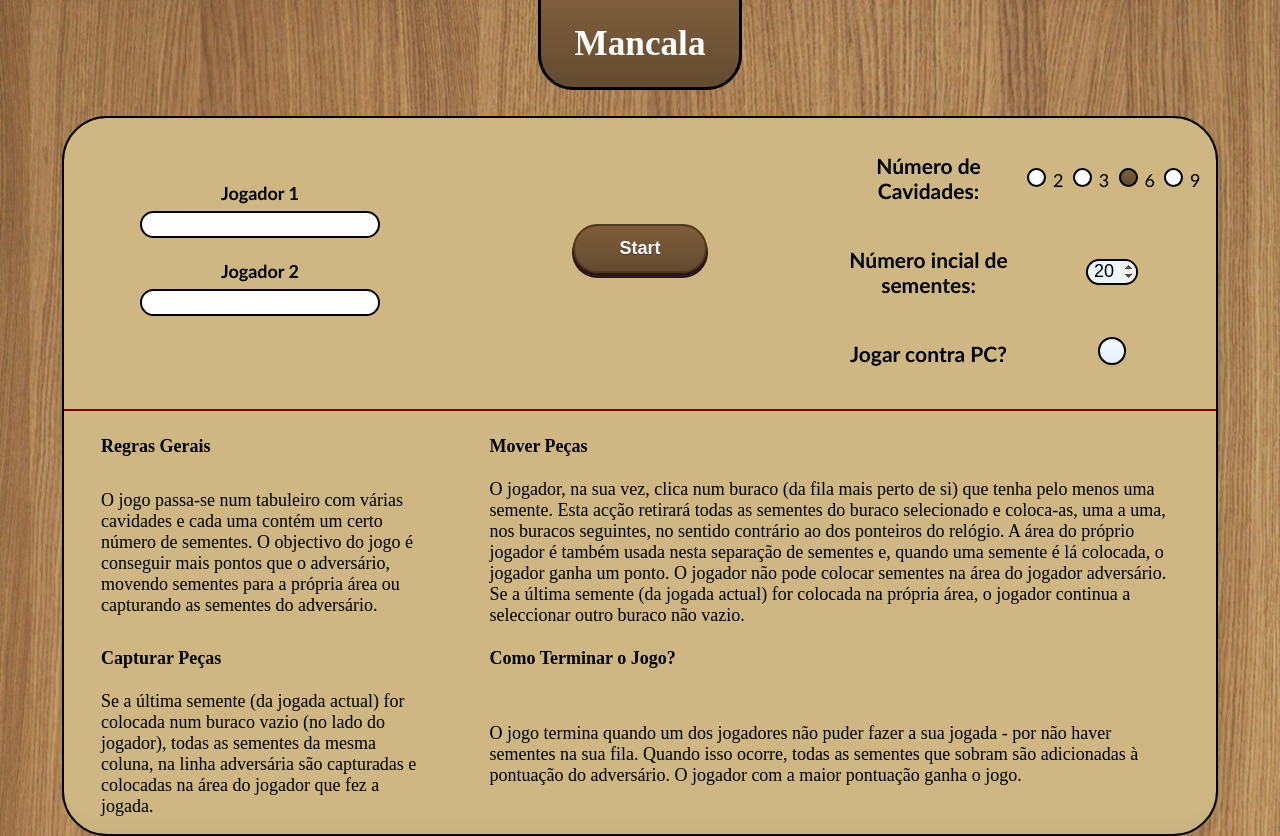
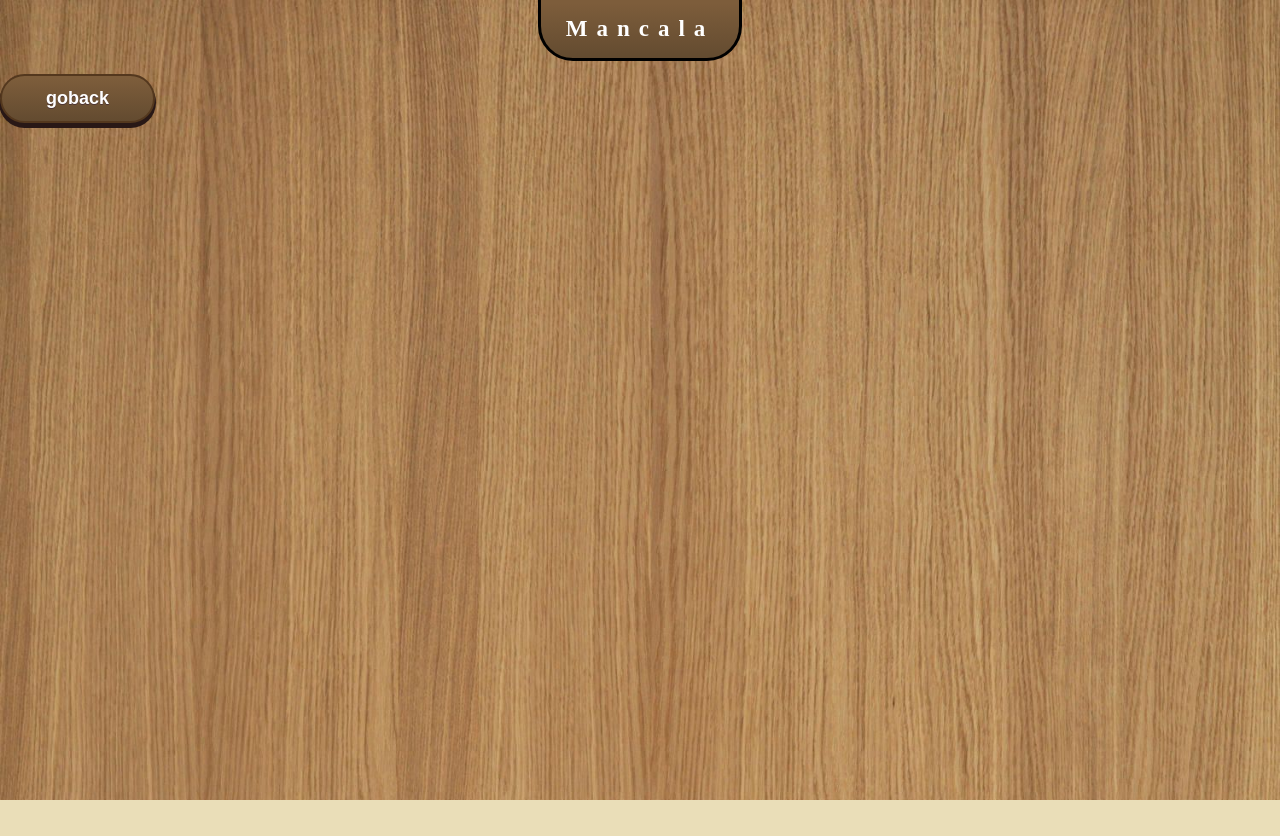
Before and after one commit to thevvalverde/mancala, a plain HTML site: page index.html in a window 1280 px wide. Both pictures are taken after a click on the button "Start". After the commit the page ends 800 px from the top, so only its background shows below. Drawn offline with Linux system fonts and the light colour scheme.

Commit message:
Updated some tags

```diff
--- a/index.html
+++ b/index.html
@@ -3,89 +3,90 @@
 
 <head>
     <meta charset="UTF-8">
+    <meta name="viewport" content="width=device-width">
     <link rel="stylesheet" href="style.css">
     <title>Mancala</title>
 </head>
 
 <body>
-    <header class="headerMancala">
-      <div class="divHeader">
+    <header class="header-mancala">
+      <div class="div-header">
         <h1>Mancala</h1>
       </div>
     </header>
 
-    <div class="divHomescreen">
+    <div id="div-homescreen">
       <form>
-        <table class="tableOptions" style="font-size:18px">
-          <tr class="trTableOptions">
+        <table class="table-options" style="font-size:18px">
+          <tr class="tr-table-options">
             <!------------->
-          <td class="tdTableOptions">
+          <td class="td-table-options">
             <table>
               <tr>
-                <th class="tdTableOptions">
+                <th class="td-table-options">
                   Jogador 1
                 </td>
               </tr>
               <tr>
-                <td class="tdJogadorNome">
-                  <input class="roundedInput" type="text" id="Jogador1" name="nomeJogador" maxlength="20" style="text-align:center">
+                <td class="td-player-name">
+                  <input class="rounded-input" type="text" id="player1" name="player-name" maxlength="20" style="text-align:center">
                 </td>
               </tr>
               <tr>
-                <th class="tdTableOptions">
+                <th class="td-table-options">
                   Jogador 2
                 </td>
               </tr>
               <tr>
-                <td class="tdJogadorNome">
-                  <input class="roundedInput" type="text" id="Jogador2" name="nomeJogador" maxlength="20" style="text-align:center">
+                <td class="td-player-name">
+                  <input class="rounded-input" type="text" id="player2" name="player-name" maxlength="20" style="text-align:center">
                 </td>
               </tr>
               <tr class="hidden pc-options">
-                <td class="tdTableOptions">
+                <td class="td-table-options">
                   <b>Dificuldade</b>
-                  <input class="roundedInput roundedInputNumber" type="number" name="difficulty-number" id="difnum" min="1" max="5" value="1">
+                  <input class="rounded-input rounded-input-number" type="number" name="difficulty-number" id="difnum" min="1" max="5" value="1">
               </tr>
             </table>
           </td>
             <!----------------------------->
-          <td class="tdTableOptions">
-            <input type="button" id="Start" name="Start" value="Start" class="myButton">
+          <td class="td-table-options">
+            <input type="button" id="start" name="Start" value="Start" class="my-button" onclick="startGame()">
             <br>
             <br>
-            <input type="button" id="PCStart" name="PCStart" value="Let PC Start" class="pc-options hidden myButton">
+            <input type="button" id="pc-start" name="PCStart" value="Let PC Start" class="pc-options hidden my-button">
           </td>
             <!----------------------------->
-          <td class="tdTableOptions">
+          <td class="td-table-options">
             <table>
               <tr>
-                <td class="tdTableOptions">
+                <td class="td-table-options">
                   <h3>Número de Cavidades:</h3>
                 </td>
-                <td class="tdTableOptions">
-                  <input type="radio" name="cavity-number" id="cavnum">
+                <td class="td-table-options">
+                  <input type="radio" name="cavity-number" id="cavnum" value="2">
                   <label for="cavnum">2</label>
-                  <input type="radio" name="cavity-number" id="cavnum">
+                  <input type="radio" name="cavity-number" id="cavnum" value="3">
                   <label for="cavnum">3</label>
-                  <input type="radio" name="cavity-number" id="cavnum" checked="checked">
+                  <input type="radio" name="cavity-number" id="cavnum" value="6" checked="checked">
                   <label for="cavnum">6</label>
-                  <input type="radio" name="cavity-number" id="cavnum">
+                  <input type="radio" name="cavity-number" id="cavnum" value="9">
                   <label for="cavnum">9</label>
                 </td>
               </tr>
               <tr>
-                <td class="tdTableOptions">
+                <td class="td-table-options">
                   <h3>Número incial de sementes:</h3>
                 </td>
-                <td class="tdTableOptions">
-                  <input class="roundedInput roundedInputNumber" type="number" name="seeds-number" id="seednum" min="0" max="40" value="20">
+                <td class="td-table-options">
+                  <input class="rounded-input rounded-input-number" type="number" name="seeds-number" id="seednum" min="0" max="40" value="20">
                 </td>
               </tr>
               <tr>
-                <td class="tdTableOptions">
+                <td class="td-table-options">
                   <h3>Jogar contra PC?</h3>
                 </td>
-                <td class="tdTableOptions">
+                <td class="td-table-options">
                   <input type="checkbox" class="switch" id="pc-checkbox" onclick="display()">
                 </td>
               </tr>
@@ -96,31 +97,38 @@
         </table>
       </form>
       <hr style="border: 1px solid maroon;">
-      <table class="Intructions">
+      <table class="intructions">
         <tr>
-          <th class="tdTutorial">Regras Gerais</th>
-          <th class="tdTutorial">Mover Peças</th>
+          <th class="td-tutorial">Regras Gerais</th>
+          <th class="td-tutorial">Mover Peças</th>
         </tr>
         <tr>
-          <td class="tdTutorial">
+          <td class="td-tutorial">
               O jogo passa-se num tabuleiro com várias cavidades e cada uma contém um certo número de sementes. O objectivo do jogo é conseguir mais pontos que o adversário, movendo sementes para a própria área ou capturando as sementes do adversário.
           </td>
-          <td class="tdTutorial">
+          <td class="td-tutorial">
               O jogador, na sua vez, clica num buraco (da fila mais perto de si) que tenha pelo menos uma semente. Esta acção retirará todas as sementes do buraco selecionado e coloca-as, uma a uma, nos buracos seguintes, no sentido contrário ao dos ponteiros do relógio. A área do próprio jogador é também usada nesta separação de sementes e, quando uma semente é lá colocada, o jogador ganha um ponto. O jogador não pode colocar sementes na área do jogador adversário. Se a última semente (da jogada actual) for colocada na própria área, o jogador continua a seleccionar outro buraco não vazio.
           </td>
         </tr>
         <tr>
-          <th class="tdTutorial">Capturar Peças</th>
-          <th class="tdTutorial">Como Terminar o Jogo?</th>
+          <th class="td-tutorial">Capturar Peças</th>
+          <th class="td-tutorial">Como Terminar o Jogo?</th>
         </tr>
         <tr>
-          <td class="tdTutorial">
+          <td class="td-tutorial">
             Se a última semente (da jogada actual) for colocada num buraco vazio (no lado do jogador), todas as sementes da mesma coluna, na linha adversária são capturadas e colocadas na área do jogador que fez a jogada.
           </td>
-          <td class="tdTutorial">
+          <td class="td-tutorial">
             O jogo termina quando um dos jogadores não puder fazer a sua jogada - por não haver sementes na sua fila. Quando isso ocorre, todas as sementes que sobram são adicionadas à pontuação do adversário. O jogador com a maior pontuação ganha o jogo.
           </td>
         </tr>
+      </table>
+    </div>
+
+    <div class="hidden" id="div-gameboard">
+      <input type="button" id="start" name="Start" value="goback" class="my-button" style="position: sticky;" onclick="startGame()">
+      <table>
+
       </table>
     </div>
     <script src="script.js"></script>
--- a/script.js
+++ b/script.js
@@ -7,16 +7,29 @@ function display() {
         for(i = 0; i < options.length; i++){
             options[i].classList.remove("hidden");
         }
-        document.getElementById("Jogador2").value = "AI Player";
-        document.getElementById("Jogador2").readOnly = true;
+        document.getElementById("player2").value = "AI Player";
+        document.getElementById("player2").readOnly = true;
     }
     else
     {
         for(i = 0; i < options.length; i++){
             options[i].classList.add("hidden");
         }
-        document.getElementById("Jogador2").value = "";
-        document.getElementById("Jogador2").readOnly = false;
+        document.getElementById("player2").value = "";
+        document.getElementById("player2").readOnly = false;
     }
 
 }
+
+function startGame() {
+    let homescreen = document.getElementById("div-homescreen");
+    let gameboard  = document.getElementById("div-gameboard");
+
+    homescreen.classList.toggle("hidden");
+    gameboard.classList.toggle("hidden");
+
+    let cavityNumber = parseInt(document.querySelector('input[name="cavity-number"]:checked').value);
+    let seedNumber   = parseInt(document.getElementById("seednum").value);
+
+
+}
--- a/style.css
+++ b/style.css
@@ -8,6 +8,7 @@ html
 
 body
 {
+  font-size: 80%;
   padding: 0;
   background-color: #EADEB8;
   background-image: url('woodbackground.jpeg');
@@ -20,11 +21,16 @@ body
 
 h1
 {
-    font-size: 2.2rem;
+    font-size: 1.8vw;
+    letter-spacing: 0.7vw;
+}
+
+hr {
+  margin: 0;
 }
 
 table {
-    padding: 5px;
+    padding: 1%;
 }
 
 td {
@@ -124,7 +130,7 @@ input[type='radio']:checked:after
     height: 100%;
 }
 
-.divHomescreen
+#div-homescreen
 {
   margin-left: auto;
   margin-right: auto;
@@ -137,18 +143,18 @@ input[type='radio']:checked:after
   background-color: #CFB784;
 }
 
-.headerMancala
+.header-mancala
 {
   margin-top: -3px;
   margin-left: 0;
   margin-right: 0;
-  margin-bottom: 2%;
+  margin-bottom: 1%;
   width: 100%;
   height: 100%;
   align-items: center;
 }
 
-.divHeader
+.div-header
 {
   color: white;
   background:linear-gradient(to bottom, #7d5d3b 5%, #634b30 100%);
@@ -162,27 +168,28 @@ input[type='radio']:checked:after
   margin-right: 42%;
 }
 
-.tableOptions
+.table-options
 {
+  padding: 5px;
   text-align: center;
   width: 100%;
   border: 0;
 }
 
-.trTableOptions, .tdTableOptions
+.tr-table-options, .td-table-options
 {
   padding: 0;
   border: 0;
   margin: 0;
 }
 
-.tdTableOptions
+.td-table-options
 {
   width: 33.3%;
   text-align: center;
 }
 
-.tdJogadorNome
+.td-player-name
 {
   padding: 20px;
   padding-top: 5px;
@@ -190,7 +197,7 @@ input[type='radio']:checked:after
   text-align: center;
 }
 
-.tdTutorial
+.td-tutorial
 {
   text-align: left;
   padding: 10px;
@@ -198,7 +205,7 @@ input[type='radio']:checked:after
   padding-right: 30px;
 }
 
-.myButton {
+.my-button {
 	box-shadow: 0px 4px 0px 1px #291816;
 	background:linear-gradient(to bottom, #7d5d3b 5%, #634b30 100%);
 	background-color:#7d5d3b;
@@ -212,30 +219,29 @@ input[type='radio']:checked:after
 	text-decoration:none;
 	text-shadow:0px 1px 0px #4d3534;
 }
-.myButton:hover {
+.my-button:hover {
 	background:linear-gradient(to bottom, #634b30 5%, #7d5d3b 100%);
 	background-color:#634b30;
 }
-.myButton:active {
-	position:relative;
+.my-button:active {
 	top:2px;
   box-shadow: 0px 2px 0px 1px #291816;
 }
 
-.Intructions
+.intructions
 {
   font-family: serif;
-  font-size: 18px;
+  font-size: 1.2vw;
 }
 
-.roundedInput
+.rounded-input
 {
   border: 2px solid black;
   border-radius: 25px;
   font-size: 18px;
 }
 
-.roundedInputNumber
+.rounded-input-number
 {
   border-radius: 20px;
 }
```
